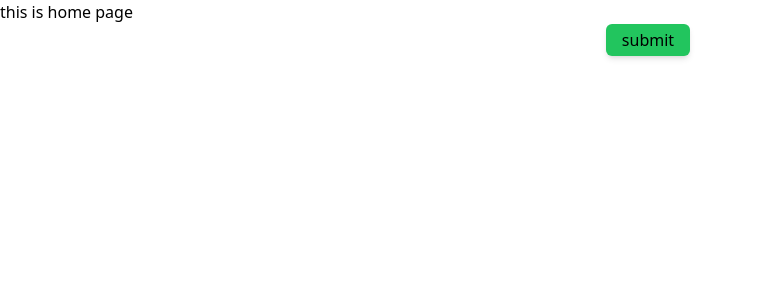
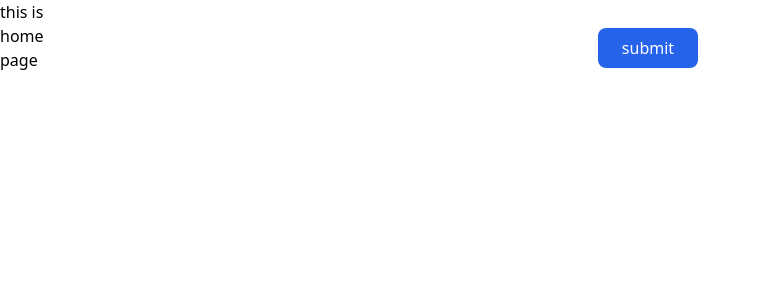
Before and after one commit to hamudi-solo/practice-vuejs, a Vue app: page / in a window 1280 px wide. Shown: the top 300 px of the page, without its empty margins (0-761 px from the left). Built offline with nearby package versions, Linux system fonts and the light colour scheme.

Commit message:
second comit

```diff
--- a/src/App.vue
+++ b/src/App.vue
@@ -7,7 +7,8 @@
 <script>
 import HomePage from './components/HomePage.vue'
 import formPage from './components/formPage.vue'
+import applyPage from './components/applyPage.vue'
 export default {
-  components:{HomePage,formPage}
+  components:{HomePage,formPage,applyPage}
 }
 </script>
--- a/src/components/HomePage.vue
+++ b/src/components/HomePage.vue
@@ -1,5 +1,7 @@
 <template>
+    <div class="text size-7 flex ">
     <h1 class="">
         this is home page
     </h1>
+</div>
 </template>
--- /dev/null
+++ b/src/components/applyPage.vue
@@ -0,0 +1,11 @@
+<template>
+<h1>
+    this is HomePage
+</h1>
+
+</template>
+<script>
+export default {
+     name: 'applyPage',
+}
+</script>
--- a/src/components/formPage.vue
+++ b/src/components/formPage.vue
@@ -1,6 +1,7 @@
 <template>
     <div class="ml-4 flex justify-center items-center">
-        <button class=" bg-green-500 hover:bg-green-700  text-center px-4 py-1 rounded-md shadow-md ">submit</button>
+        <button class="bg-blue-600 text-white px-6 py-2 rounded-lg hover:scale-105 transition-transform duration-300"
+>submit</button>
 
     </div>
 </template>
```
